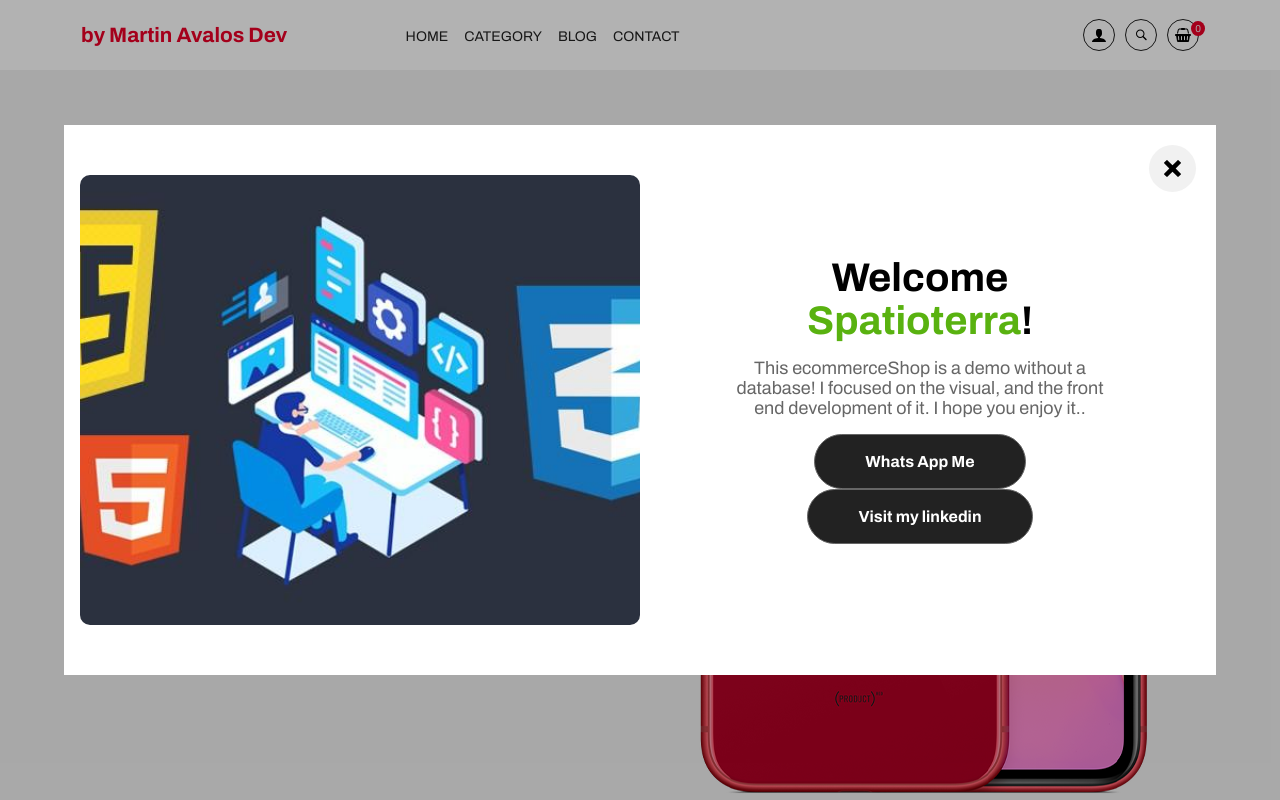
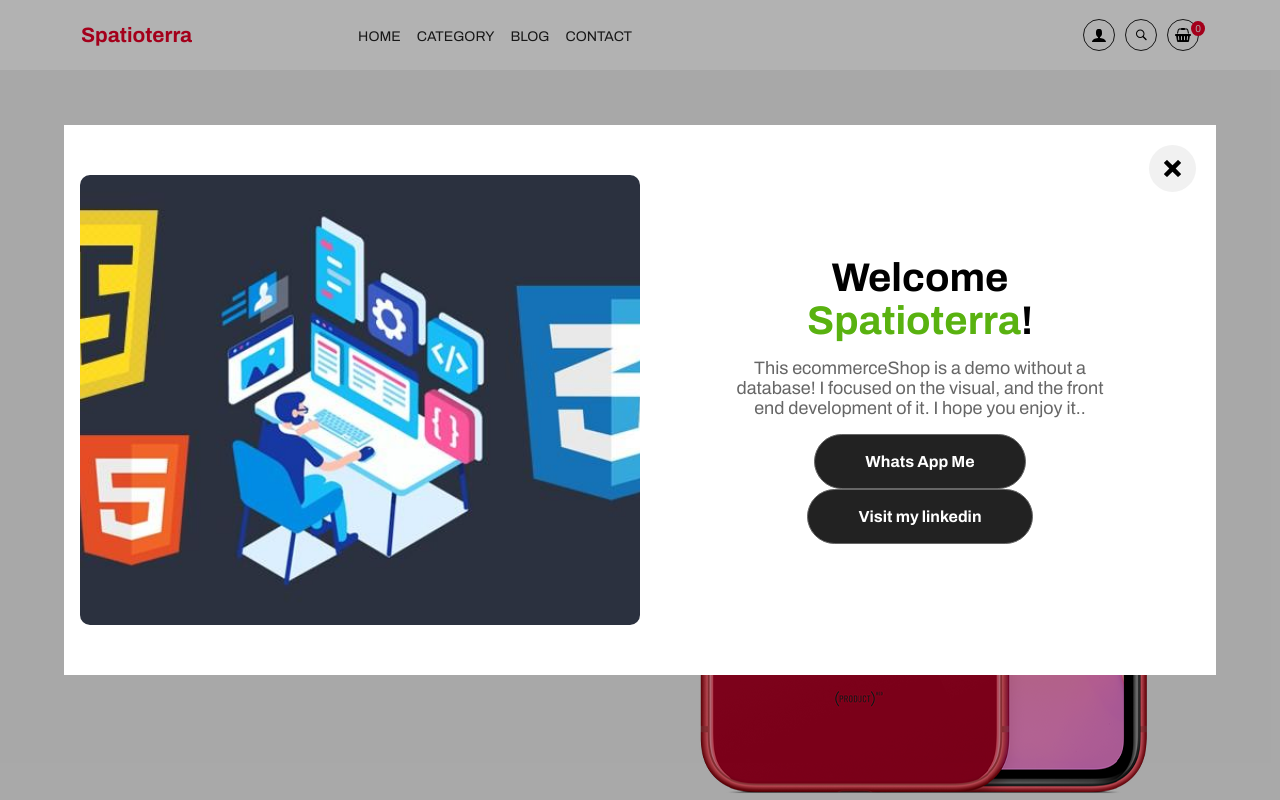
Before and after one commit to MartinAvalosDev/ecommerceShop, a plain HTML site: page index.html in a window 1280 px wide. Shown: the top 800 px of the page. Drawn offline with nearby package versions, Linux system fonts and the light colour scheme.

Commit message:
demo ecommerce 3.0

```diff
--- a/index.html
+++ b/index.html
@@ -38,7 +38,7 @@
 
           <div class="nav__logo">
             <a href="/" class="scroll-link">
-              by Martin Avalos Dev
+              Spatioterra
             </a>
           </div>
 
```
